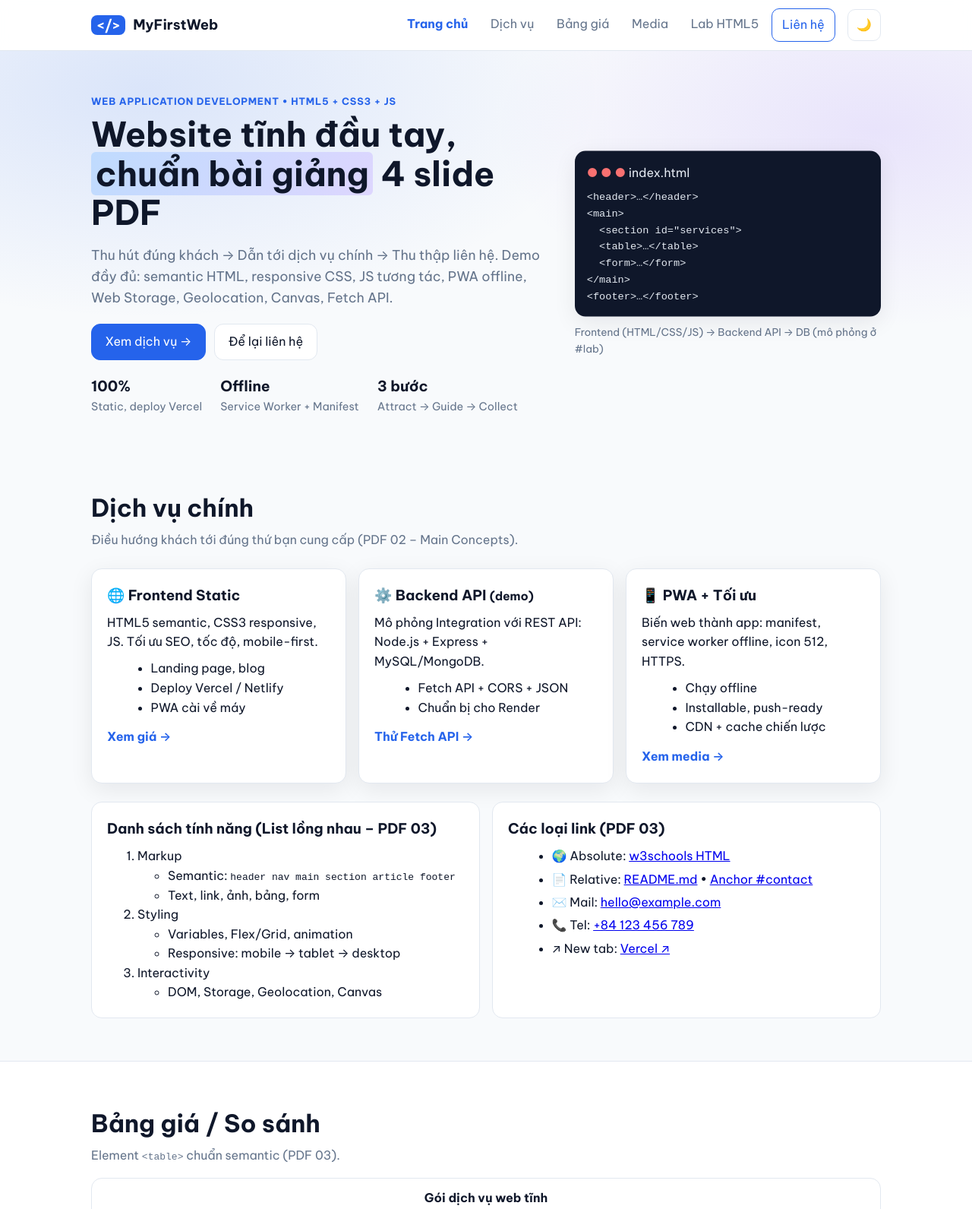
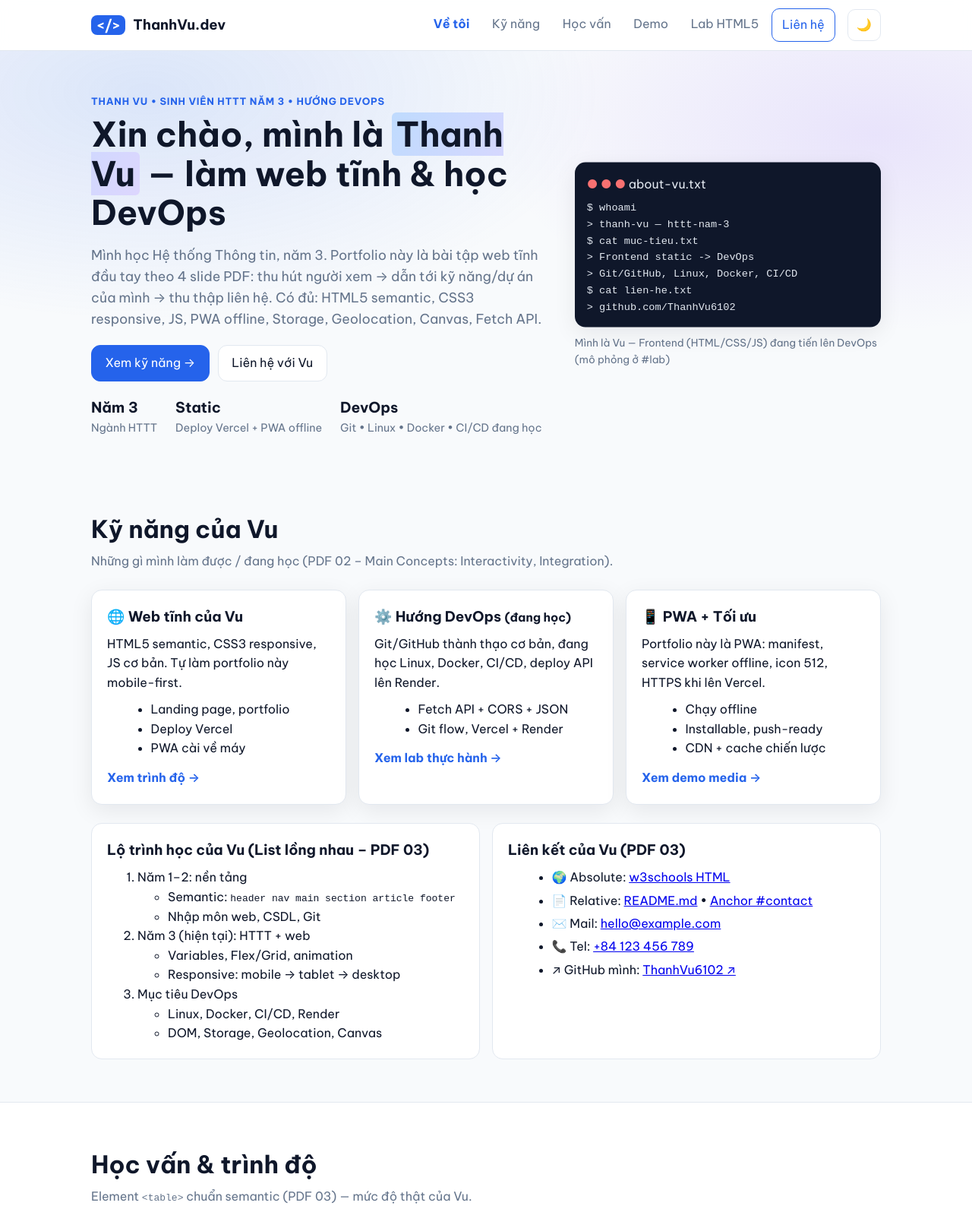
Before and after one commit to ThanhVu6102/my-first-project, a plain HTML site: page index.html in a window 1280 px wide. Shown: the top 1591 px of the page at 76% size. Drawn offline with Linux system fonts and the light colour scheme.

Commit message:
Rework to Thanh Vu personal portfolio HTTT Y3 DevOps, keep 4-PDF features

```diff
--- a/index.html
+++ b/index.html
@@ -3,8 +3,8 @@
 <head>
   <meta charset="UTF-8" />
   <meta name="viewport" content="width=device-width, initial-scale=1.0" />
-  <title>My First Web — Static + PWA Demo | HTML5 CSS3 JS</title>
-  <meta name="description" content="Web tĩnh demo đầy đủ HTML5 semantic, CSS3 responsive, JS interactivity, PWA offline, Web Storage, Geolocation, Canvas, Fetch API. Deploy trên Vercel." />
+  <title>Thanh Vu — Portfolio | HTTT Năm 3 • Hướng DevOps</title>
+  <meta name="description" content="Portfolio cá nhân của Thanh Vu — sinh viên HTTT năm 3, hướng DevOps. HTML5 semantic, CSS3 responsive, JS, PWA offline, Web Storage, Geolocation, Canvas, Fetch API. Deploy trên Vercel." />
   <meta name="theme-color" content="#2563eb" />
   <link rel="manifest" href="manifest.webmanifest" />
   <link rel="icon" type="image/svg+xml" href="icons/icon.svg" />
@@ -19,15 +19,15 @@
 
   <header class="site-header" id="top">
     <div class="container header-inner">
-      <a href="#home" class="logo" aria-label="Trang chủ">
+      <a href="#home" class="logo" aria-label="Trang chủ portfolio Thanh Vu">
         <span class="logo-mark" aria-hidden="true">&lt;/&gt;</span>
-        MyFirstWeb
+        ThanhVu.dev
       </a>
       <nav class="main-nav" id="mainNav" aria-label="Điều hướng chính">
-        <a href="#home" class="nav-link active">Trang chủ</a>
-        <a href="#services" class="nav-link">Dịch vụ</a>
-        <a href="#pricing" class="nav-link">Bảng giá</a>
-        <a href="#media" class="nav-link">Media</a>
+        <a href="#home" class="nav-link active">Về tôi</a>
+        <a href="#services" class="nav-link">Kỹ năng</a>
+        <a href="#pricing" class="nav-link">Học vấn</a>
+        <a href="#media" class="nav-link">Demo</a>
         <a href="#lab" class="nav-link">Lab HTML5</a>
         <a href="#contact" class="nav-link nav-cta">Liên hệ</a>
       </nav>
@@ -39,134 +39,136 @@
   </header>
 
   <main id="main">
-    <!-- HERO: attracts visitors (theo quote Mohamed Saad trong cả 4 PDF) -->
+    <!-- HERO: portfolio cá nhân — attract (theo quote Mohamed Saad trong cả 4 PDF) -->
     <section id="home" class="hero">
       <div class="container hero-grid">
         <div>
-          <p class="eyebrow">Web Application Development • HTML5 + CSS3 + JS</p>
-          <h1>Website tĩnh đầu tay, <span class="hl">chuẩn bài giảng</span> 4 slide PDF</h1>
+          <p class="eyebrow">Thanh Vu • Sinh viên HTTT Năm 3 • Hướng DevOps</p>
+          <h1>Xin chào, mình là <span class="hl">Thanh Vu</span> — làm web tĩnh &amp; học DevOps</h1>
           <p class="lead">
-            Thu hút đúng khách → Dẫn tới dịch vụ chính → Thu thập liên hệ.
-            Demo đầy đủ: semantic HTML, responsive CSS, JS tương tác, PWA offline, Web Storage, Geolocation, Canvas, Fetch API.
+            Mình học Hệ thống Thông tin, năm 3. Portfolio này là bài tập web tĩnh đầu tay theo 4 slide PDF:
+            thu hút người xem → dẫn tới kỹ năng/dự án của mình → thu thập liên hệ.
+            Có đủ: HTML5 semantic, CSS3 responsive, JS, PWA offline, Storage, Geolocation, Canvas, Fetch API.
           </p>
           <div class="hero-cta">
-            <a href="#services" class="btn btn-primary">Xem dịch vụ →</a>
-            <a href="#contact" class="btn">Để lại liên hệ</a>
+            <a href="#services" class="btn btn-primary">Xem kỹ năng →</a>
+            <a href="#contact" class="btn">Liên hệ với Vu</a>
           </div>
           <dl class="hero-stats">
-            <div><dt>100%</dt><dd>Static, deploy Vercel</dd></div>
-            <div><dt>Offline</dt><dd>Service Worker + Manifest</dd></div>
-            <div><dt>3 bước</dt><dd>Attract → Guide → Collect</dd></div>
+            <div><dt>Năm 3</dt><dd>Ngành HTTT</dd></div>
+            <div><dt>Static</dt><dd>Deploy Vercel + PWA offline</dd></div>
+            <div><dt>DevOps</dt><dd>Git • Linux • Docker • CI/CD đang học</dd></div>
           </dl>
         </div>
-        <div class="hero-card" role="img" aria-label="Minh họa frontend backend">
+        <div class="hero-card" role="img" aria-label="Giới thiệu Thanh Vu">
           <div class="code-mock">
-            <p><span class="c1">● ● ●</span> index.html</p>
-<pre>&lt;header&gt;…&lt;/header&gt;
-&lt;main&gt;
-  &lt;section id="services"&gt;
-  &lt;table&gt;…&lt;/table&gt;
-  &lt;form&gt;…&lt;/form&gt;
-&lt;/main&gt;
-&lt;footer&gt;…&lt;/footer&gt;</pre>
+            <p><span class="c1">● ● ●</span> about-vu.txt</p>
+<pre>$ whoami
+&gt; thanh-vu — httt-nam-3
+$ cat muc-tieu.txt
+&gt; Frontend static -&gt; DevOps
+&gt; Git/GitHub, Linux, Docker, CI/CD
+$ cat lien-he.txt
+&gt; github.com/ThanhVu6102</pre>
           </div>
-          <p class="hint">Frontend (HTML/CSS/JS) → Backend API → DB (mô phỏng ở #lab)</p>
+          <p class="hint">Mình là Vu — Frontend (HTML/CSS/JS) đang tiến lên DevOps (mô phỏng ở #lab)</p>
         </div>
       </div>
     </section>
 
-    <!-- SERVICES: guides them to main services -->
+    <!-- SKILLS: guides them to my skills -->
     <section id="services" class="section">
       <div class="container">
-        <h2>Dịch vụ chính</h2>
-        <p class="muted">Điều hướng khách tới đúng thứ bạn cung cấp (PDF 02 – Main Concepts).</p>
+        <h2>Kỹ năng của Vu</h2>
+        <p class="muted">Những gì mình làm được / đang học (PDF 02 – Main Concepts: Interactivity, Integration).</p>
         <div class="cards">
           <article class="card">
-            <h3>🌐 Frontend Static</h3>
-            <p>HTML5 semantic, CSS3 responsive, JS. Tối ưu SEO, tốc độ, mobile-first.</p>
+            <h3>🌐 Web tĩnh của Vu</h3>
+            <p>HTML5 semantic, CSS3 responsive, JS cơ bản. Tự làm portfolio này mobile-first.</p>
             <ul>
-              <li>Landing page, blog</li>
-              <li>Deploy Vercel / Netlify</li>
+              <li>Landing page, portfolio</li>
+              <li>Deploy Vercel</li>
               <li>PWA cài về máy</li>
             </ul>
-            <a class="text-link" href="#pricing">Xem giá →</a>
+            <a class="text-link" href="#pricing">Xem trình độ →</a>
           </article>
           <article class="card">
-            <h3>⚙️ Backend API <small>(demo)</small></h3>
-            <p>Mô phỏng Integration với REST API: Node.js + Express + MySQL/MongoDB.</p>
+            <h3>⚙️ Hướng DevOps <small>(đang học)</small></h3>
+            <p>Git/GitHub thành thạo cơ bản, đang học Linux, Docker, CI/CD, deploy API lên Render.</p>
               <ul>
                 <li>Fetch API + CORS + JSON</li>
-                <li>Chuẩn bị cho Render</li>
+                <li>Git flow, Vercel + Render</li>
               </ul>
-            <a class="text-link" href="#lab">Thử Fetch API →</a>
+            <a class="text-link" href="#lab">Xem lab thực hành →</a>
           </article>
           <article class="card">
             <h3>📱 PWA + Tối ưu</h3>
-            <p>Biến web thành app: manifest, service worker offline, icon 512, HTTPS.</p>
+            <p>Portfolio này là PWA: manifest, service worker offline, icon 512, HTTPS khi lên Vercel.</p>
             <ul>
               <li>Chạy offline</li>
               <li>Installable, push-ready</li>
               <li>CDN + cache chiến lược</li>
             </ul>
-            <a class="text-link" href="#media">Xem media →</a>
+            <a class="text-link" href="#media">Xem demo media →</a>
           </article>
         </div>
 
         <div class="two-col">
           <div>
-            <h3>Danh sách tính năng (List lồng nhau – PDF 03)</h3>
+            <h3>Lộ trình học của Vu (List lồng nhau – PDF 03)</h3>
             <ol>
-              <li>Markup
+              <li>Năm 1–2: nền tảng
                 <ul>
                   <li>Semantic: <code>header nav main section article footer</code></li>
-                  <li>Text, link, ảnh, bảng, form</li>
+                  <li>Nhập môn web, CSDL, Git</li>
                 </ul>
               </li>
-              <li>Styling
+              <li>Năm 3 (hiện tại): HTTT + web
                 <ul>
                   <li>Variables, Flex/Grid, animation</li>
                   <li>Responsive: mobile → tablet → desktop</li>
                 </ul>
               </li>
-              <li>Interactivity
+              <li>Mục tiêu DevOps
                 <ul>
+                  <li>Linux, Docker, CI/CD, Render</li>
                   <li>DOM, Storage, Geolocation, Canvas</li>
                 </ul>
               </li>
             </ol>
           </div>
           <div>
-            <h3>Các loại link (PDF 03)</h3>
+            <h3>Liên kết của Vu (PDF 03)</h3>
             <ul class="link-list">
               <li>🌍 Absolute: <a href="https://www.w3schools.com/html/" target="_blank" rel="noopener">w3schools HTML</a></li>
               <li>📄 Relative: <a href="README.md">README.md</a> • <a href="#contact">Anchor #contact</a></li>
               <li>✉️ Mail: <a href="mailto:hello@example.com">hello@example.com</a></li>
               <li>📞 Tel: <a href="tel:+84123456789">+84 123 456 789</a></li>
-              <li>↗ New tab: <a href="https://vercel.com" target="_blank" rel="noopener">Vercel ↗</a></li>
+              <li>↗ GitHub mình: <a href="https://github.com/ThanhVu6102/myfirstproject216" target="_blank" rel="noopener">ThanhVu6102 ↗</a></li>
             </ul>
           </div>
         </div>
       </div>
     </section>
 
-    <!-- PRICING TABLE -->
+    <!-- SKILL TABLE -->
     <section id="pricing" class="section alt">
       <div class="container">
-        <h2>Bảng giá / So sánh</h2>
-        <p class="muted">Element <code>&lt;table&gt;</code> chuẩn semantic (PDF 03).</p>
+        <h2>Học vấn &amp; trình độ</h2>
+        <p class="muted">Element <code>&lt;table&gt;</code> chuẩn semantic (PDF 03) — mức độ thật của Vu.</p>
         <div class="table-wrap">
           <table>
-            <caption>Gói dịch vụ web tĩnh</caption>
+            <caption>Trình độ hiện tại của Thanh Vu</caption>
             <thead>
-              <tr><th scope="col">Tiêu chí</th><th scope="col">Cơ bản</th><th scope="col">Chuẩn PWA ⭐</th><th scope="col">Fullstack</th></tr>
+              <tr><th scope="col">Tiêu chí</th><th scope="col">Đã làm ✔</th><th scope="col">Đang học ⭐</th><th scope="col">Mục tiêu</th></tr>
             </thead>
             <tbody>
-              <tr><th scope="row">Số trang</th><td>1</td><td>5</td><td>Không giới hạn</td></tr>
-              <tr><th scope="row">Responsive</th><td>✔</td><td>✔</td><td>✔</td></tr>
-              <tr><th scope="row">PWA offline</th><td>—</td><td>✔</td><td>✔</td></tr>
+              <tr><th scope="row">HTML / CSS / JS</th><td>Cơ bản tốt</td><td>Nâng cao</td><td>Portfolio + React</td></tr>
+              <tr><th scope="row">Responsive</th><td>✔</td><td>✔</td><td>✔ Chuẩn mọi thiết bị</td></tr>
+              <tr><th scope="row">PWA offline</th><td>✔ Cơ bản</td><td>✔ Push/cache</td><td>✔ Full PWA</td></tr>
               <tr><th scope="row">Form + Storage</th><td>✔</td><td>✔</td><td>✔ + DB thật</td></tr>
-              <tr><th scope="row">API</th><td>—</td><td>Mock</td><td>Express + JWT</td></tr>
-              <tr><th scope="row">Deploy</th><td>Vercel</td><td>Vercel + CDN</td><td>Vercel + Render</td></tr>
+              <tr><th scope="row">API</th><td>Mock (Fetch)</td><td>Express cơ bản</td><td>Express + DB</td></tr>
+              <tr><th scope="row">Deploy</th><td>Vercel</td><td>Vercel + Render</td><td>CI/CD tự động</td></tr>
             </tbody>
           </table>
         </div>
@@ -176,11 +178,11 @@
     <!-- MEDIA -->
     <section id="media" class="section">
       <div class="container">
-        <h2>Media: ảnh, video, audio, iframe, canvas</h2>
-        <p class="muted">PDF 03 – Image, Video, iFrame + HTML5 Canvas.</p>
+        <h2>Góc demo của Vu: ảnh, video, audio, iframe, canvas</h2>
+        <p class="muted">PDF 03 – Image, Video, iFrame + HTML5 Canvas (đồ án demo trong portfolio).</p>
         <div class="media-grid">
           <figure>
-            <img src="https://picsum.photos/seed/webdev/640/360" alt="Ảnh demo responsive" loading="lazy" width="640" height="360" />
+            <img src="https://picsum.photos/seed/webdev/640/360" alt="Ảnh demo trong portfolio của Vu" loading="lazy" width="640" height="360" />
             <figcaption>Ảnh <code>&lt;img&gt;</code> có alt + lazy-load</figcaption>
           </figure>
           <figure>
@@ -224,8 +226,8 @@
     <!-- LAB: HTML5 APIs + Integration -->
     <section id="lab" class="section alt">
       <div class="container">
-        <h2>Lab HTML5 &amp; Tích hợp</h2>
-        <p class="muted">Web Storage • Geolocation • Drag &amp; Drop • Fetch API (Integration, CORS, Stateless – PDF 02).</p>
+        <h2>Lab bài tập HTML5 của Vu</h2>
+        <p class="muted">Bài thực hành theo slide: Web Storage • Geolocation • Drag &amp; Drop • Fetch API (Integration, CORS, Stateless – PDF 02).</p>
         <div class="lab-grid">
           <article class="card">
             <h3>💾 Web Storage + State</h3>
@@ -263,11 +265,11 @@
     <section id="contact" class="section">
       <div class="container contact-grid">
         <div>
-          <h2>Liên hệ — thu thập thông tin</h2>
+          <h2>Liên hệ với Vu</h2>
           <p class="muted">Form chuẩn PDF 03: fieldset, legend, nhiều loại input + validate JS + lưu nháp localStorage.</p>
           <form id="contactForm" action="#" method="post" novalidate>
             <fieldset>
-              <legend>Join our email list</legend>
+              <legend>Gửi lời nhắn cho Vu</legend>
               <ol class="form-list">
                 <li>
                   <label for="fName">Họ tên *</label>
@@ -284,10 +286,10 @@
                 <li>
                   <label for="fService">Nhu cầu</label>
                   <select id="fService" name="service">
-                    <option>Landing page tĩnh</option>
-                    <option>PWA offline</option>
-                    <option>API + Database</option>
-                    <option>Tư vấn khác</option>
+                    <option>Thực tập DevOps</option>
+                    <option>Làm web tĩnh cùng Vu</option>
+                    <option>Hỏi bài / trao đổi</option>
+                    <option>Khác</option>
                   </select>
                 </li>
                 <li>
@@ -301,16 +303,16 @@
                   <label class="inline"><input type="radio" name="priority" value="dep" /> Đẹp</label>
                 </li>
                 <li>
-                  <label class="inline"><input type="checkbox" id="fAgree" required /> Tôi đồng ý được liên hệ lại *</label>
+                  <label class="inline"><input type="checkbox" id="fAgree" required /> Tôi đồng ý để Vu liên hệ lại *</label>
                 </li>
                 <li>
                   <label for="fMsg">Lời nhắn</label>
-                  <textarea id="fMsg" name="message" rows="4" placeholder="Mô tả ý tưởng web của bạn…"></textarea>
+                  <textarea id="fMsg" name="message" rows="4" placeholder="Chào Vu, mình muốn trao đổi về…"></textarea>
                 </li>
               </ol>
               <p id="formErr" class="form-err" role="alert" hidden></p>
               <div class="row">
-                <input type="submit" class="btn btn-primary" value="Gửi liên hệ" />
+                <input type="submit" class="btn btn-primary" value="Gửi cho Vu" />
                 <button type="button" class="btn btn-small" id="clearDraft">Xóa nháp</button>
               </div>
               <p id="formOk" class="form-ok" role="status" hidden>Đã gửi! (demo: lưu localStorage, chưa có backend thật)</p>
@@ -318,21 +320,21 @@
           </form>
         </div>
         <aside class="contact-aside">
-          <h3>Thông tin khác</h3>
+          <h3>Thông tin của Vu</h3>
           <address>
             ✉️ <a href="mailto:hello@example.com">hello@example.com</a><br />
             📞 <a href="tel:+84123456789">+84 123 456 789</a><br />
-            🌍 <a href="https://github.com/" target="_blank" rel="noopener">GitHub ↗</a>
+            🌍 <a href="https://github.com/ThanhVu6102/myfirstproject216" target="_blank" rel="noopener">GitHub ThanhVu6102 ↗</a>
           </address>
-          <h3>Checklist deploy (PDF 01)</h3>
+          <h3>Môi trường của Vu (PDF 01)</h3>
           <ul class="check">
             <li>✔ VS Code + Git + GitHub</li>
             <li>✔ Node.js + Chrome + Postman</li>
             <li>✔ Vercel (static) — HTTPS tự động</li>
-            <li>☐ Render (API Express) — bước tiếp theo</li>
-            <li>☐ MongoDB / MySQL — bước tiếp theo</li>
+            <li>☐ Render (API Express) — đang học</li>
+            <li>☐ MongoDB / MySQL — đang học</li>
           </ul>
-          <p class="muted small">Web này đã đủ điều kiện PWA cơ bản: manifest + service worker + icon + HTTPS (khi deploy Vercel).</p>
+          <p class="muted small">Portfolio này đã đủ PWA cơ bản: manifest + service worker + icon + HTTPS (khi deploy Vercel).</p>
         </aside>
       </div>
     </section>
@@ -340,10 +342,10 @@
 
   <footer class="site-footer">
     <div class="container footer-grid">
-      <p>© 2026 MyFirstWeb • HTML5 + CSS3 + JS • Deploy: Vercel</p>
+      <p>© 2026 Thanh Vu • HTTT Năm 3 • Hướng DevOps • Deploy: Vercel</p>
       <nav aria-label="Footer">
         <a href="#home">Top ↑</a> •
-        <a href="https://www.w3schools.com/html/" target="_blank" rel="noopener">Học HTML ↗</a> •
+        <a href="https://github.com/ThanhVu6102/myfirstproject216" target="_blank" rel="noopener">GitHub Vu ↗</a> •
         <a href="https://vercel.com/new" target="_blank" rel="noopener">Deploy Vercel ↗</a>
       </nav>
     </div>
--- a/sw.js
+++ b/sw.js
@@ -1,5 +1,5 @@
 /* Service Worker – PWA offline (PDF 02: service worker + cache) */
-const CACHE = 'myfirstweb-v2';
+const CACHE = 'myfirstweb-v3';
 const ASSETS = [
   './',
   './index.html',
```
